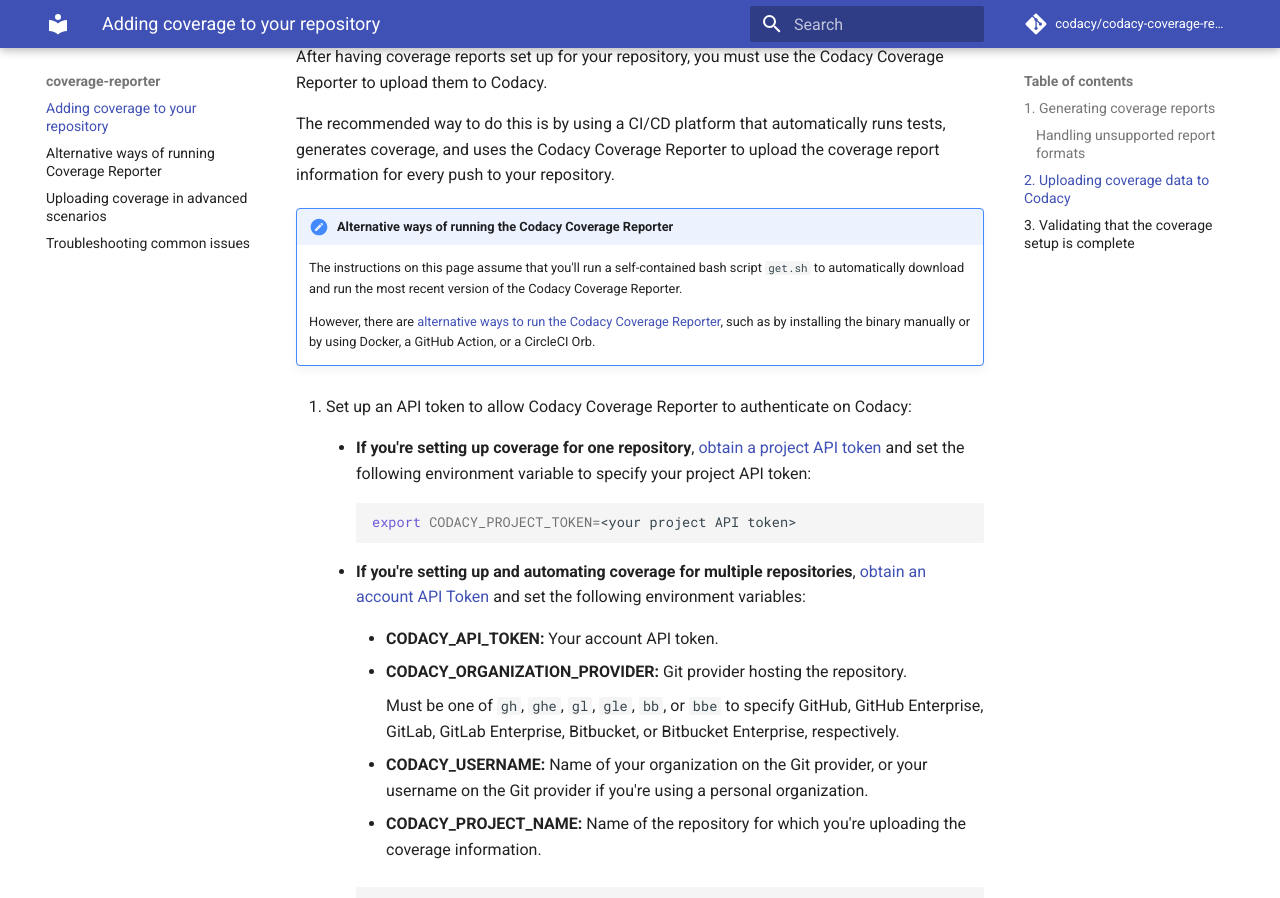
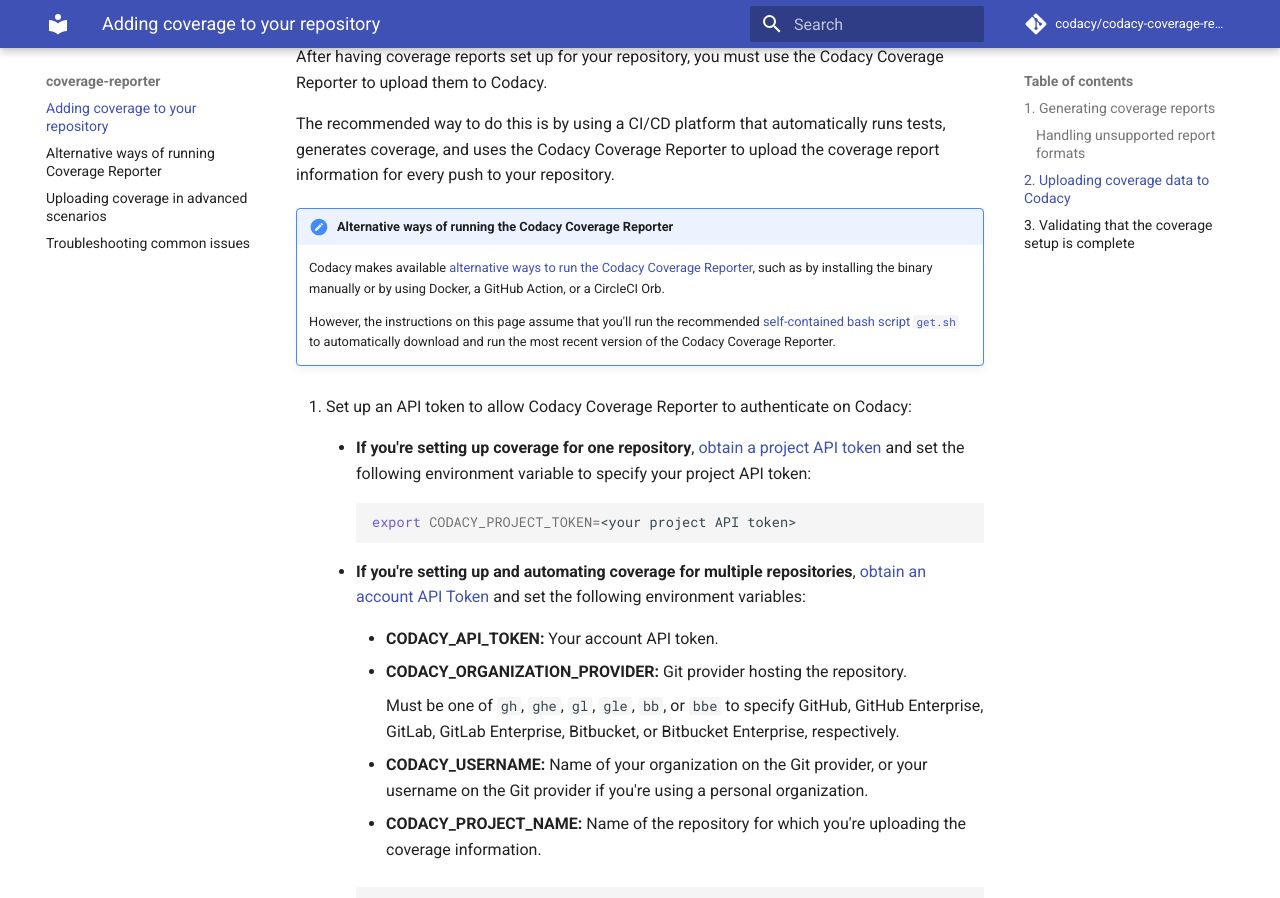
Before and after one commit to codacy/codacy-coverage-reporter, an MkDocs documentation site: the page built from docs/index.md, in a window 1280 px wide and 900 px high, scrolled down 2774 px. Built offline with MkDocs 1.6.1 and Material for MkDocs 9.7.7, drawn with Linux system fonts in a browser that asks for light colours; comment, search, counter and statistics services are not loaded.

Commit message:
docs: Rewrite note on alternative ways of running the Reporter

```diff
--- a/docs/index.md
+++ b/docs/index.md
@@ -145,9 +145,9 @@
 The recommended way to do this is by using a CI/CD platform that automatically runs tests, generates coverage, and uses the Codacy Coverage Reporter to upload the coverage report information for every push to your repository.
 
 !!! note "Alternative ways of running the Codacy Coverage Reporter"
-    The instructions on this page assume that you'll run a self-contained bash script `get.sh` to automatically download and run the most recent version of the Codacy Coverage Reporter.
+    Codacy makes available [alternative ways to run the Codacy Coverage Reporter](alternative-ways-of-running-coverage-reporter.md), such as by installing the binary manually or by using Docker, a GitHub Action, or a CircleCI Orb.
 
-    However, there are [alternative ways to run the Codacy Coverage Reporter](alternative-ways-of-running-coverage-reporter.md), such as by installing the binary manually or by using Docker, a GitHub Action, or a CircleCI Orb.
+    However, the instructions on this page assume that you'll run the recommended [self-contained bash script `get.sh`](alternative-ways-of-running-coverage-reporter.md#bash-script) to automatically download and run the most recent version of the Codacy Coverage Reporter.
 
 1.  Set up an API token to allow Codacy Coverage Reporter to authenticate on Codacy:
     {: id="authenticate"}
```
